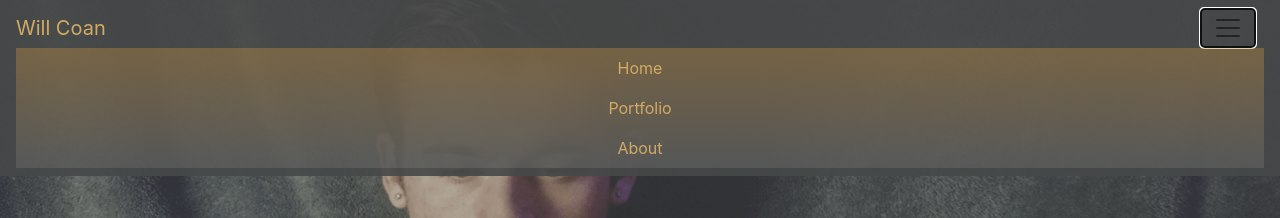
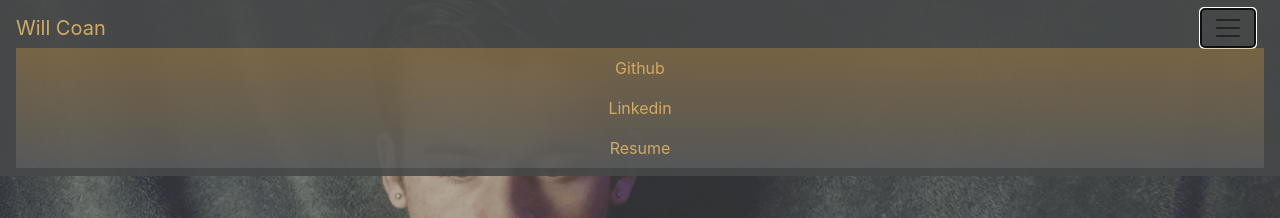
Before and after one commit to clueking1/reactportfolio, a React (Create React App) app: page / in a window 1280 px wide. Both pictures are taken after a click on the button 1228 px from the left and 28 px from the top of the page. Shown: the top 218 px of the page. Built offline with nearby package versions, Linux system fonts and the light colour scheme.

Commit message:
added different options to dropdown nav

```diff
--- a/src/components/navBar/index.js
+++ b/src/components/navBar/index.js
@@ -15,14 +15,15 @@ const Example = () => {
         <NavbarToggler onClick={toggleNavbar} className="mr-2" />
         <Collapse isOpen={!collapsed} navbar>
           <Nav navbar>
+
             <NavItem>
-              <NavLink href="/">Home</NavLink>
+              <NavLink href="https://github.com/clueking1" target='blank'>Github</NavLink>
             </NavItem>
             <NavItem>
-              <NavLink href="/portfolio">Portfolio</NavLink>
+              <NavLink href="https://www.linkedin.com/in/will-coan-b65613133/" target='blank'>Linkedin</NavLink>
             </NavItem>
             <NavItem>
-              <NavLink href="/about">About</NavLink>
+              <NavLink href={require('./WillCoanRes.pdf')} target="_blank">Resume</NavLink>
             </NavItem>
           </Nav>
         </Collapse>
```
Also changed, not shown: 1 other file (tests, documents, lock files or other folders).
